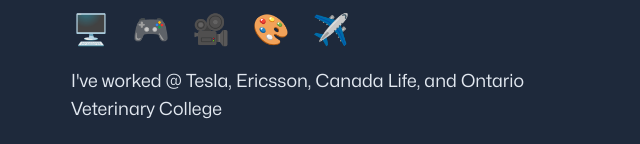
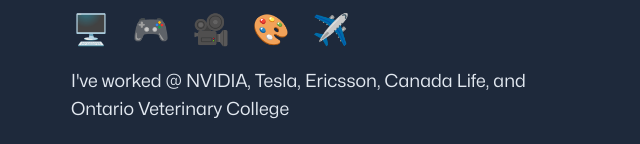
Before and after one commit to faisal-fawad/faisal-fawad.github.io, a React (Vite) app: page / in a window 1280 px wide. Shown: the part 145-289 px from the top of the page, without its empty margins (319-959 px from the left). Built offline with nearby package versions, Linux system fonts and the light colour scheme.

Commit message:
feat(home): add NVIDIA to companies

```diff
--- a/src/components/Home.jsx
+++ b/src/components/Home.jsx
@@ -2,6 +2,11 @@
 
 export default function Home() {
   const experiences = [
+    {
+      name: "NVIDIA",
+      link: "https://www.nvidia.com/",
+      src: "logos/nvidia.jpg",
+    },
     {
       name: "Tesla",
       link: "https://www.tesla.com/",
```
Also changed, not shown: public/logos/nvidia.jpg (added).
